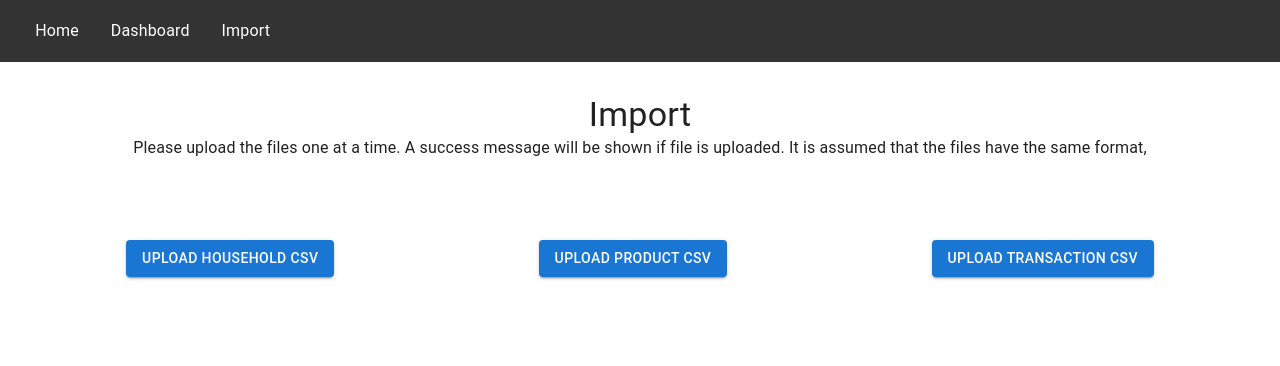
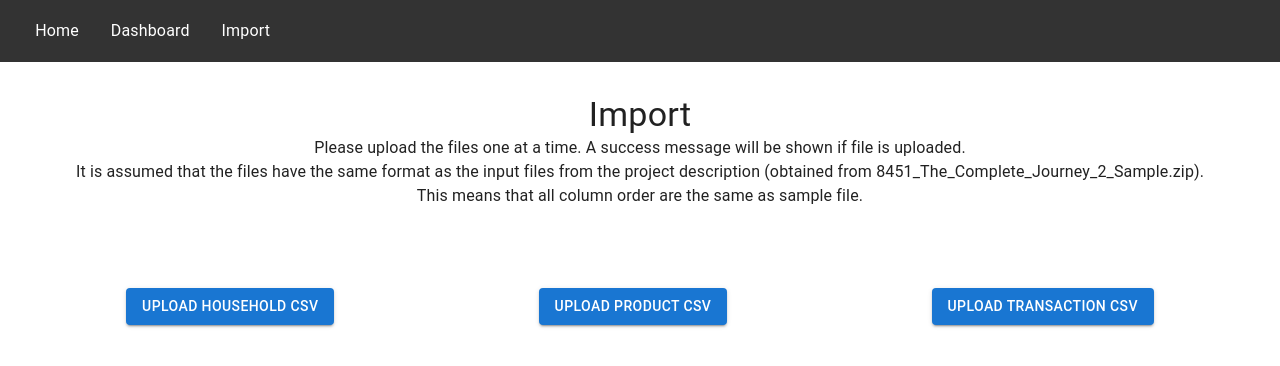
Before and after one commit to QuanDo2000/final_cloud_22f_react, a React (Create React App) app: page /import in a window 1280 px wide. Shown: the top 366 px of the page. Built offline with nearby package versions, Linux system fonts and the light colour scheme.

Commit message:
Add more description for import

```diff
--- a/src/components/Import.tsx
+++ b/src/components/Import.tsx
@@ -144,8 +144,15 @@ export default function Import({
         </Typography>
         <Typography component="body" variant="body1">
           Please upload the files one at a time. A success message will be shown
-          if file is uploaded. It is assumed that the files have the same
-          format,
+          if file is uploaded.
+        </Typography>
+        <Typography component="body" variant="body1">
+          It is assumed that the files have the same format as the input files
+          from the project description (obtained from
+          8451_The_Complete_Journey_2_Sample.zip).
+        </Typography>
+        <Typography component="body" variant="body1">
+          This means that all column order are the same as sample file.
         </Typography>
         <Box
           sx={{
```
